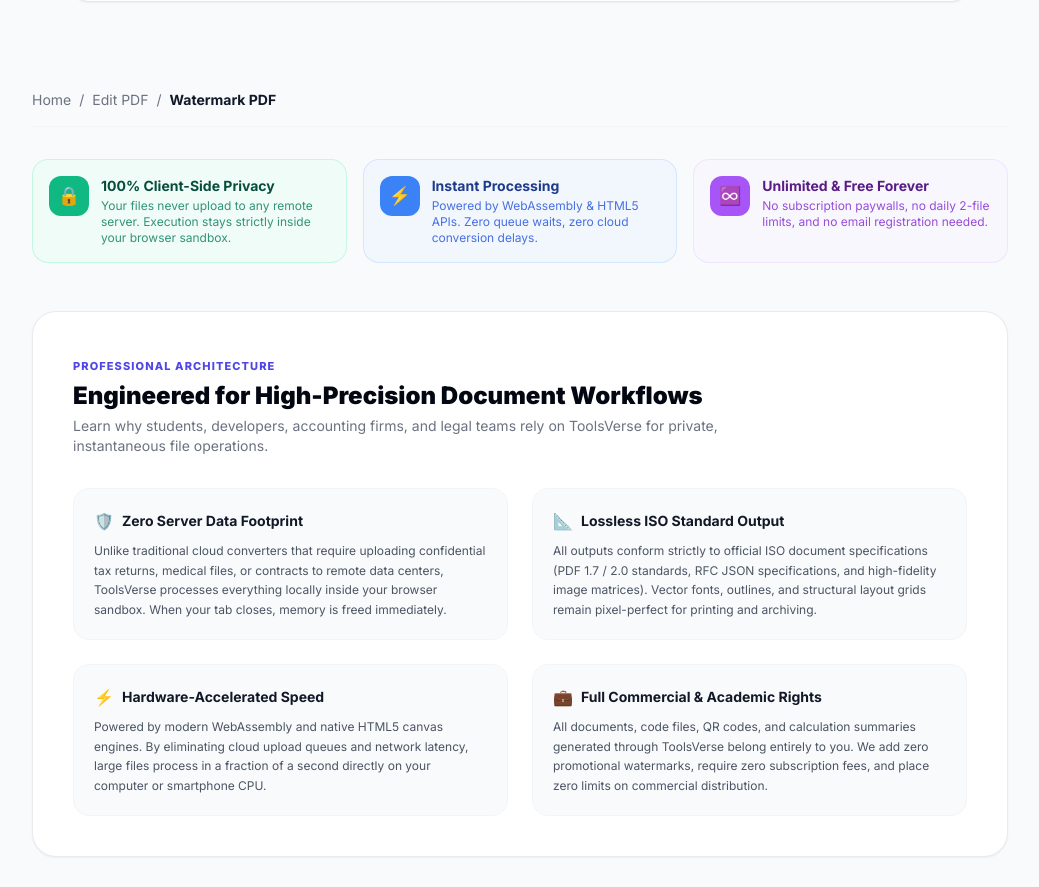
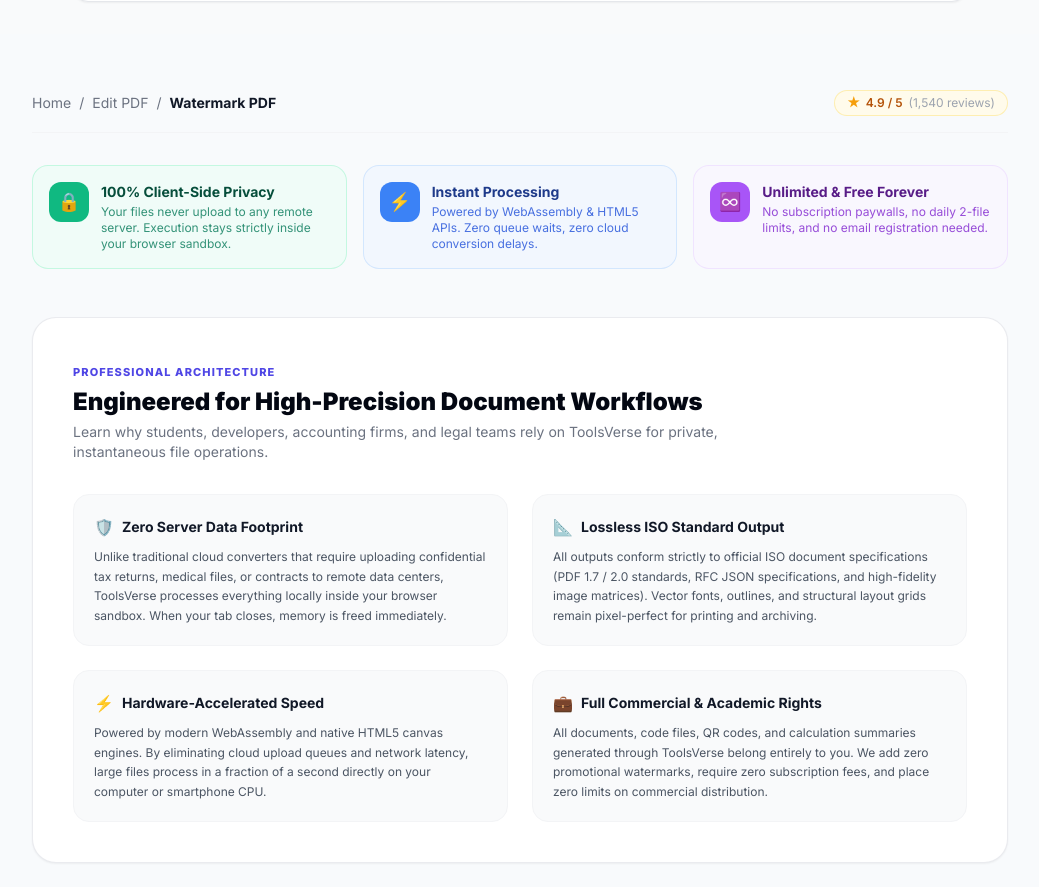
Before and after one commit to skhajansingh2303-source/toolverse, a Next.js app: page /tools/edit-pdf/watermark-pdf in a window 1280 px wide. Shown: the part 859-1746 px from the top of the page, without its empty margins (120-1159 px from the left). Built offline with nearby package versions, Linux system fonts and the light colour scheme.

Commit message:
fix(seo): resolve duplicate aggregateRating schema on review snippets

```diff
--- a/src/app/layout.tsx
+++ b/src/app/layout.tsx
@@ -196,13 +196,6 @@
           price: '0',
           priceCurrency: 'USD',
         },
-        aggregateRating: {
-          '@type': 'AggregateRating',
-          ratingValue: '4.9',
-          ratingCount: '1540',
-          bestRating: '5',
-          worstRating: '1',
-        },
       },
       {
         '@type': 'FAQPage',
--- a/src/components/ToolSeoContent.tsx
+++ b/src/components/ToolSeoContent.tsx
@@ -91,6 +91,7 @@
     aggregateRating: {
       '@type': 'AggregateRating',
       ratingValue: '4.9',
+      ratingCount: '1540',
       reviewCount: '1540',
       bestRating: '5',
       worstRating: '1',
@@ -143,7 +144,8 @@
       />
 
       {/* Breadcrumb Navigation */}
-      <nav className="flex items-center gap-2 text-xs sm:text-sm text-gray-500 dark:text-slate-400 mb-8 pb-4 border-b border-gray-100 dark:border-slate-800">
+      <nav className="flex flex-wrap items-center justify-between gap-3 text-xs sm:text-sm text-gray-500 dark:text-slate-400 mb-8 pb-4 border-b border-gray-100 dark:border-slate-800">
+        <div className="flex items-center gap-2">
           <Link href="/" className="hover:text-primary-600 transition-colors">
             Home
           </Link>
@@ -158,6 +160,14 @@
           <span className="font-bold text-gray-900 dark:text-white">
             {toolName}
           </span>
+        </div>
+        <div className="flex items-center gap-1.5 text-xs text-amber-700 dark:text-amber-400 font-semibold bg-amber-50 dark:bg-amber-950/40 px-3 py-1 rounded-full border border-amber-200/60 dark:border-amber-900/50">
+          <span className="text-amber-500">★</span>
+          <span>4.9 / 5</span>
+          <span className="text-gray-400 dark:text-slate-500 font-normal">
+            (1,540 reviews)
+          </span>
+        </div>
       </nav>
 
       {/* Trust & Guarantee Grid */}
```
Lines whose indentation alone changed are shown as unchanged.
